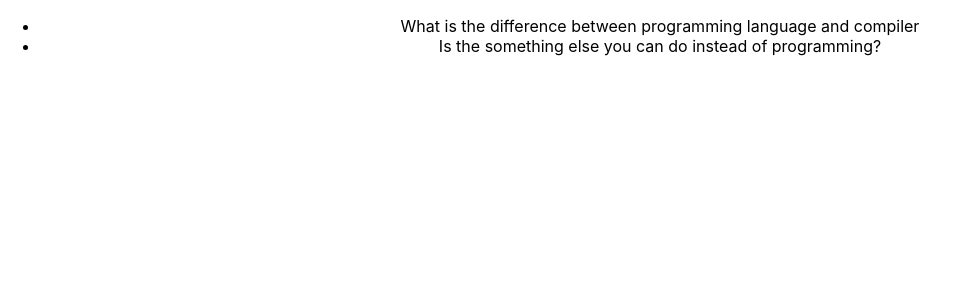
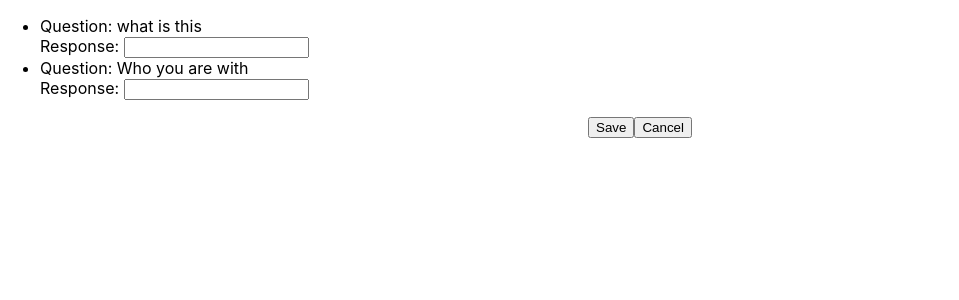
Before and after one commit to kapit4n/l-questions, a React (Create React App) app: page / in a window 1280 px wide. Shown: the top 300 px of the page, without its empty margins (0-959 px from the left). Built offline with nearby package versions, Linux system fonts and the light colour scheme.

Commit message:
Render question individualy

```diff
--- a/src/App.js
+++ b/src/App.js
@@ -4,10 +4,12 @@ import './App.css';
 import Questions from './comp/Questions'
 
 class App extends Component {
+
   render() {
+    const questions = ["what is this", "Who you are with"];
     return (
       <div className="App">
-        <Questions></Questions>
+        <Questions questions={questions}></Questions>
       </div>
     );
   }
--- /dev/null
+++ b/src/comp/Question.js
@@ -0,0 +1,9 @@
+import React from 'react';
+export default function Question(props) {
+    return (
+        <li style={{textAlign: 'left'}}>
+            Question: {props.question} <br></br>
+            Response: <input></input>
+        </li>
+    )
+}
--- a/src/comp/Questions.js
+++ b/src/comp/Questions.js
@@ -1,13 +1,15 @@
 import React from 'react';
-export default function  Questions(props) {
+import Question from './Question'
+export default function Questions(props) {
     return (
-        <ul>
-            <li>
-                What is the difference between programming language and compiler
-            </li>
-            <li>
-                Is the something else you can do instead of programming?
-            </li>
-        </ul>
-    )
+        <div>
+            <ul>
+                {props.questions.map(question => (
+                    <Question key={question} question={question}></Question>
+                ))}
+            </ul>
+            <button>Save</button>
+            <button>Cancel</button>
+        </div>
+    );
 }
```
